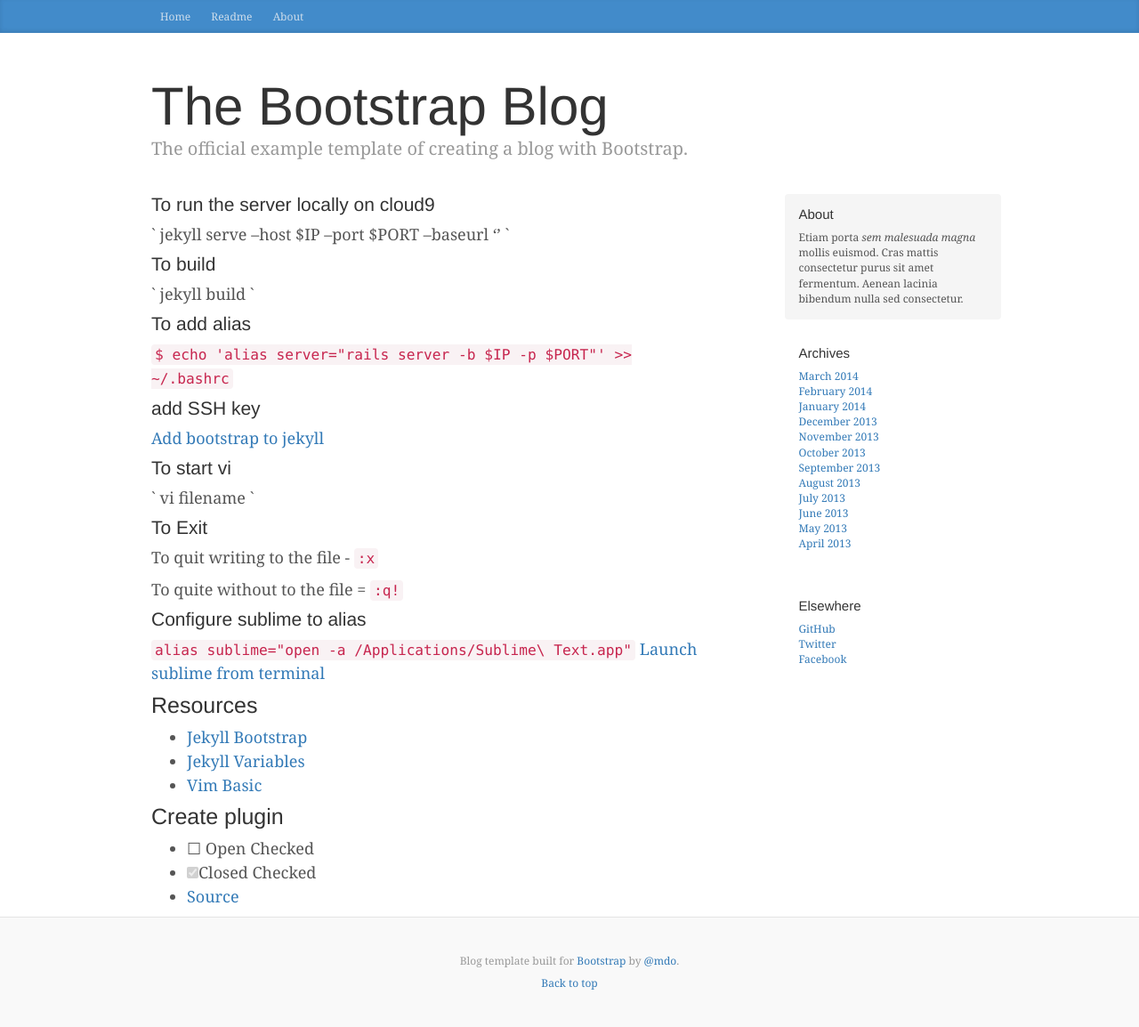
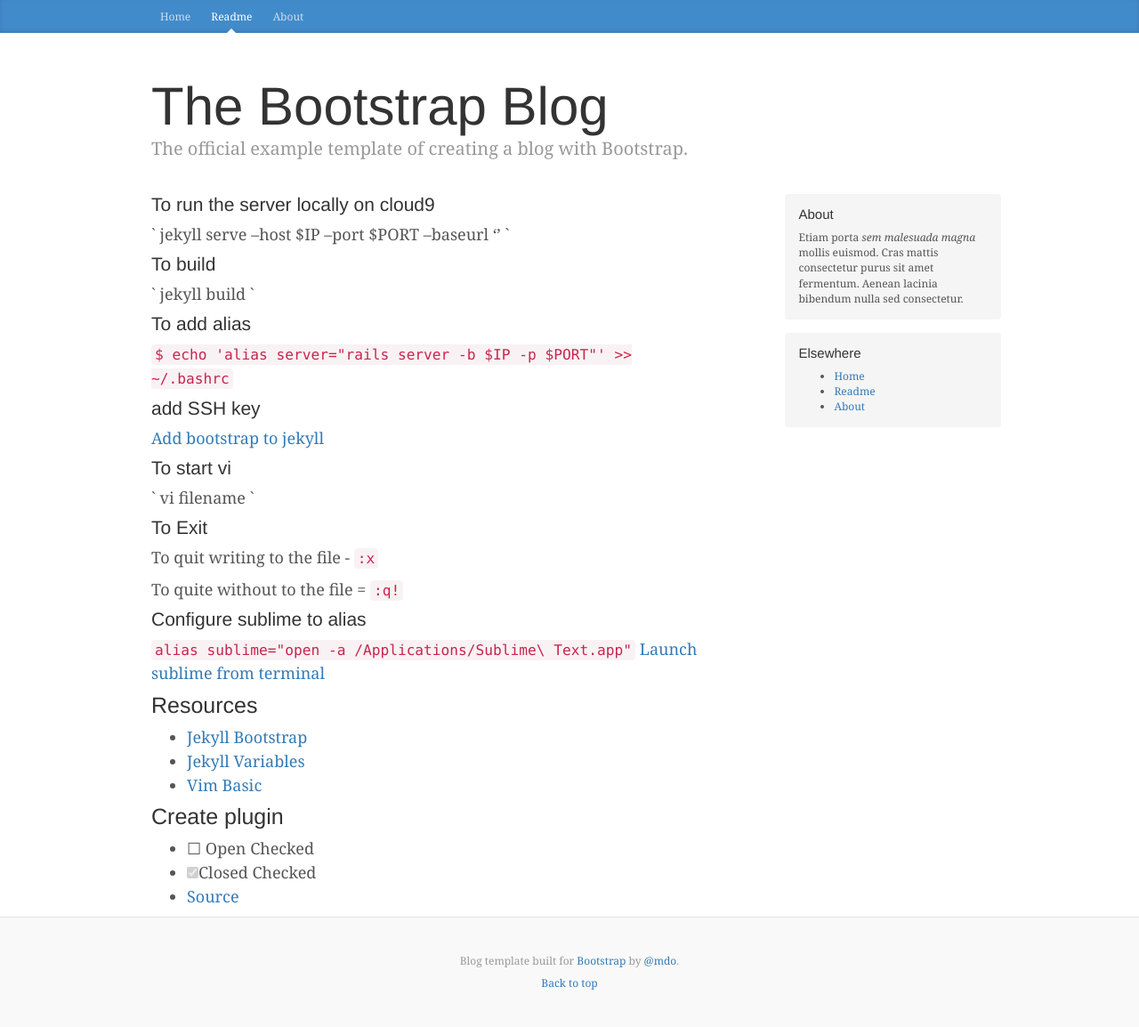
Before and after one commit to tuladhasum/tuladhasum.github.io, a Jekyll site: the page built from readme.md, in a window 1280 px wide. Shown: the whole page at 89% size. Built offline with Jekyll 4.4.1, drawn with Linux system fonts in a browser that asks for light colours.

Commit message:
use config for nav

```diff
--- a/_config.yml
+++ b/_config.yml
@@ -22,6 +22,18 @@ future: true
 markdown: kramdown
 highlighter: rouge
 
+sub-navigation:
+- title: Home
+  url: 'index.html'
+- title: Readme
+  url: 'readme.html'
+- title: About
+  url: 'about.html'
+
+#permalink: "/blog/:categories/:title.html"
+#paginate_path: "/blog/page:num"
+#paginate: 2
+
 gems:
   - jekyll-sitemap
 
--- a/_includes/blog/header.html
+++ b/_includes/blog/header.html
@@ -1,9 +1,24 @@
+ <!--<div class="blog-masthead">-->
+ <!--     <div class="container">-->
+ <!--       <nav class="blog-nav">-->
+ <!--         <a class="blog-nav-item" href="/">Home</a>-->
+ <!--         <a class="blog-nav-item" href="readme.html">Readme</a>-->
+ <!--         <a class="blog-nav-item" href="about.html">About</a>-->
+ <!--       </nav>-->
+ <!--     </div>-->
+ <!--   </div>-->
+
+
 <div class="blog-masthead">
   <div class="container">
     <nav class="blog-nav">
-          <a class="blog-nav-item" href="/">Home</a>
-          <a class="blog-nav-item" href="readme.html">Readme</a>
-          <a class="blog-nav-item" href="about.html">About</a>
+      {% for link in site.sub-navigation %}
+          {% assign current = nil %}
+          {% if page.url contains link.url %}
+              {% assign current = 'active' %}
+          {% endif %}
+          <a class="blog-nav-item {{ current }}" href="{{ link.url }}">{{ link.title }}</a>
+      {% endfor %}
     </nav>
   </div>
 </div>
--- a/_includes/blog/sidebar.html
+++ b/_includes/blog/sidebar.html
@@ -2,30 +2,36 @@
     <h4>About</h4>
     <p>Etiam porta <em>sem malesuada magna</em> mollis euismod. Cras mattis consectetur purus sit amet fermentum. Aenean lacinia bibendum nulla sed consectetur.</p>
 </div>
-<div class="sidebar-module">
-    <h4>Archives</h4>
-    <ol class="list-unstyled">
-        <li><a href="#">March 2014</a></li>
-        <li><a href="#">February 2014</a></li>
-        <li><a href="#">January 2014</a></li>
-        <li><a href="#">December 2013</a></li>
-        <li><a href="#">November 2013</a></li>
-        <li><a href="#">October 2013</a></li>
-        <li><a href="#">September 2013</a></li>
-        <li><a href="#">August 2013</a></li>
-        <li><a href="#">July 2013</a></li>
-        <li><a href="#">June 2013</a></li>
-        <li><a href="#">May 2013</a></li>
-        <li><a href="#">April 2013</a></li>
-    </ol>
-</div>
-<div class="sidebar-module">
+<!--<div class="sidebar-module">-->
+<!--    <h4>Archives</h4>-->
+<!--    <ol class="list-unstyled">-->
+<!--        <li><a href="#">March 2014</a></li>-->
+<!--        <li><a href="#">February 2014</a></li>-->
+<!--        <li><a href="#">January 2014</a></li>-->
+<!--        <li><a href="#">December 2013</a></li>-->
+<!--        <li><a href="#">November 2013</a></li>-->
+<!--        <li><a href="#">October 2013</a></li>-->
+<!--        <li><a href="#">September 2013</a></li>-->
+<!--        <li><a href="#">August 2013</a></li>-->
+<!--        <li><a href="#">July 2013</a></li>-->
+<!--        <li><a href="#">June 2013</a></li>-->
+<!--        <li><a href="#">May 2013</a></li>-->
+<!--        <li><a href="#">April 2013</a></li>-->
+<!--    </ol>-->
+<!--</div>-->
+<div class="sidebar-module sidebar-module-inset">
     <h4>Elsewhere</h4>
-    <ol class="list-unstyled">
-        <li><a href="#">GitHub</a></li>
-        <li><a href="#">Twitter</a></li>
-        <li><a href="#">Facebook</a></li>
-    </ol>
+   <ul class="sub-nav">
+            {% for link in site.sub-navigation %}
+                {% assign current = nil %}
+                {% if page.url contains link.url %}
+                    {% assign current = 'current' %}
+                {% endif %}
+                <li class="sub-nav-list-item {{ current }}">
+                    <a href="{{ link.url }}">{{ link.title }}</a>
+                </li>
+            {% endfor %}
+        </ul>
 </div>
 <!--
 <div class="sidebar-module">
```
Lines whose indentation alone changed are shown as unchanged.
